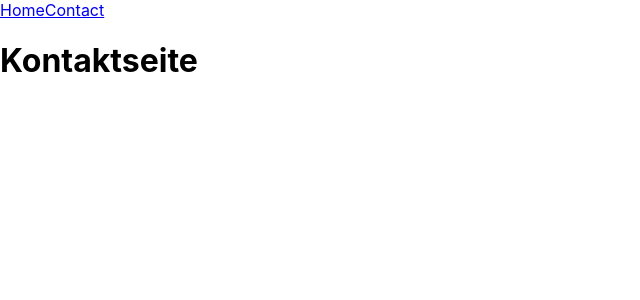
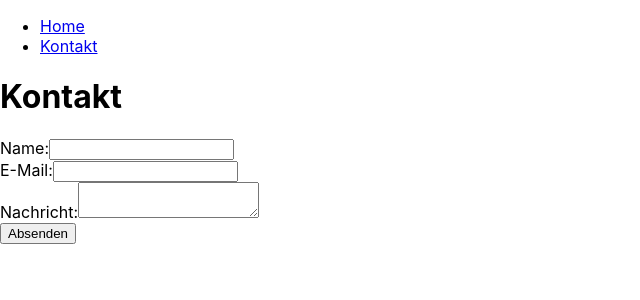
Before and after one commit to Weltraumbiene/user-profile-app-franneck, a React (Create React App) app: page /contact in a window 1280 px wide. Shown: the top 300 px of the page, without its empty margins (0-640 px from the left). Built offline with nearby package versions, Linux system fonts and the light colour scheme.

Commit message:
einrichten des kontaktformulars

```diff
--- a/src/App.js
+++ b/src/App.js
@@ -1,26 +1,29 @@
 // src/App.js
 import React from 'react';
 import { BrowserRouter as Router, Routes, Route, Link } from 'react-router-dom';
-
-function Home() {
-  return <h1>Willkommen auf der Startseite!</h1>;
-}
-
-function Contact() {
-  return <h1>Kontaktseite</h1>;
-}
+import Home from './components/Home';
+import Contact from './components/Contact';
 
 function App() {
   return (
     <Router>
+      <div>
         <nav>
+          <ul>
+            <li>
               <Link to="/">Home</Link>
-        <Link to="/contact">Contact</Link>
+            </li>
+            <li>
+              <Link to="/contact">Kontakt</Link>
+            </li>
+          </ul>
         </nav>
+
         <Routes>
           <Route path="/" element={<Home />} />
           <Route path="/contact" element={<Contact />} />
         </Routes>
+      </div>
     </Router>
   );
 }
--- a/src/components/Contact.js
+++ b/src/components/Contact.js
@@ -1,19 +1,55 @@
 // src/components/Contact.js
-import React from 'react';
+import React, { useState } from 'react';
 
 function Contact() {
+  const [name, setName] = useState('');
+  const [email, setEmail] = useState('');
+  const [message, setMessage] = useState('');
+
+  const handleSubmit = (e) => {
+    e.preventDefault();
+    // Hier kannst du den Code hinzufügen, um die Formulardaten zu verarbeiten
+    alert(`Nachricht gesendet:\nName: ${name}\nE-Mail: ${email}\nNachricht: ${message}`);
+
+    // Formular zurücksetzen
+    setName('');
+    setEmail('');
+    setMessage('');
+  };
+
   return (
     <div>
       <h1>Kontakt</h1>
-      <form>
-        <label>
-          Name:
-          <input type="text" />
-        </label>
-        <label>
-          Nachricht:
-          <textarea />
-        </label>
+      <form onSubmit={handleSubmit}>
+        <div>
+          <label htmlFor="name">Name:</label>
+          <input
+            type="text"
+            id="name"
+            value={name}
+            onChange={(e) => setName(e.target.value)}
+            required
+          />
+        </div>
+        <div>
+          <label htmlFor="email">E-Mail:</label>
+          <input
+            type="email"
+            id="email"
+            value={email}
+            onChange={(e) => setEmail(e.target.value)}
+            required
+          />
+        </div>
+        <div>
+          <label htmlFor="message">Nachricht:</label>
+          <textarea
+            id="message"
+            value={message}
+            onChange={(e) => setMessage(e.target.value)}
+            required
+          />
+        </div>
         <button type="submit">Absenden</button>
       </form>
     </div>
```
Lines whose indentation alone changed are shown as unchanged.
